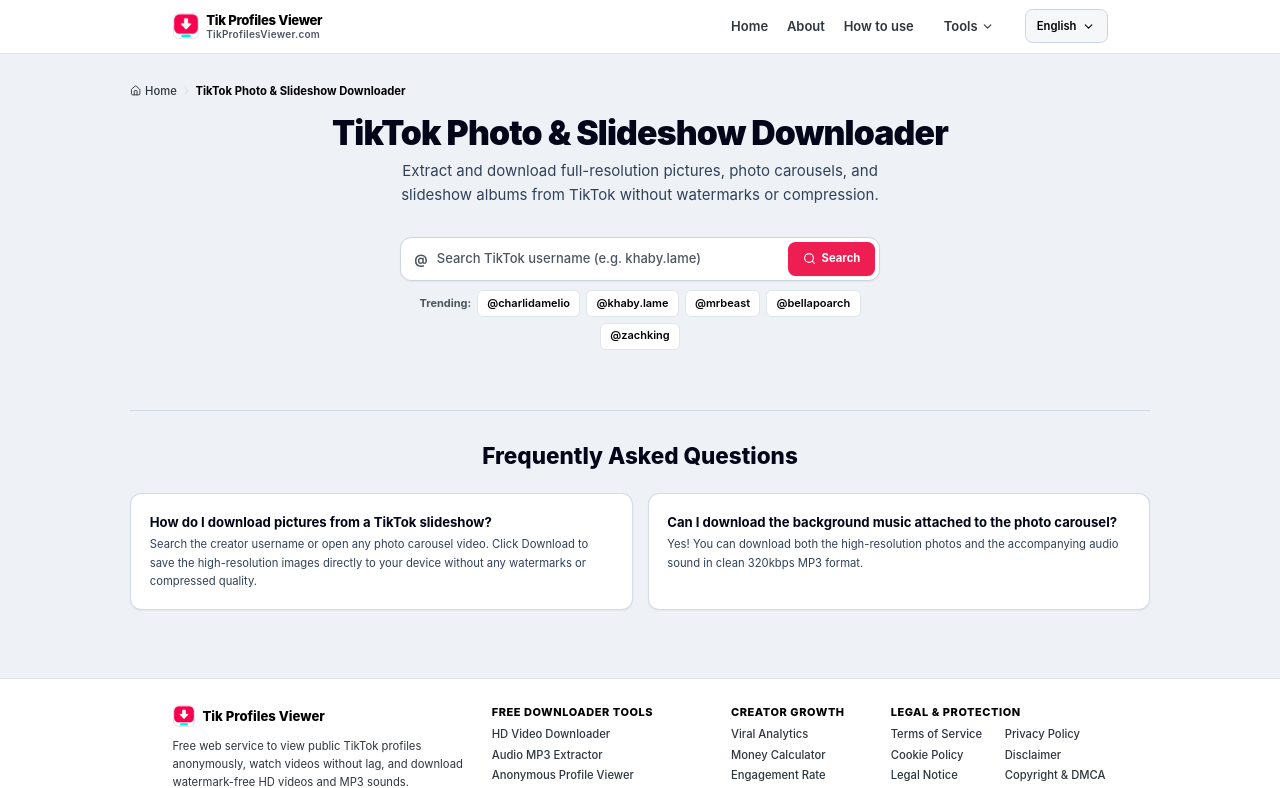
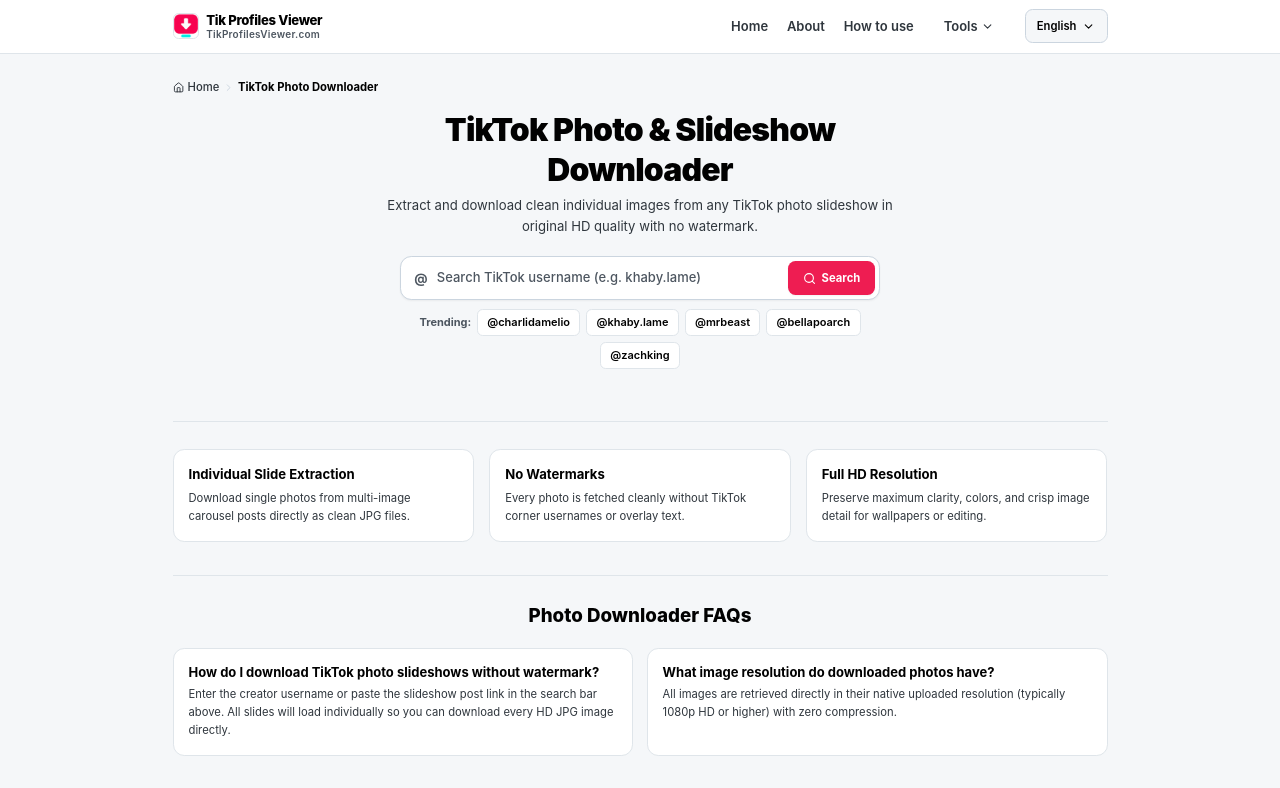
Before and after one commit to eaelax/testing, a Next.js app: page /tiktok-photo-downloader in a window 1280 px wide. Shown: the top 788 px of the page. Built offline with nearby package versions, Linux system fonts and the light colour scheme.

Commit message:
Update app/tiktok-photo-downloader/page.tsx from AI Studio

```diff
--- a/app/tiktok-photo-downloader/page.tsx
+++ b/app/tiktok-photo-downloader/page.tsx
@@ -6,13 +6,13 @@ import TikTokProfileViewer from '@/components/TikTokProfileViewer';
 import AdSlot from '@/components/AdSlot';
 
 export const metadata: Metadata = {
-  title: 'TikTok Photo & Slideshow Downloader - Save Carousel Pictures in HD',
+  title: 'TikTok Photo & Slideshow Downloader - Save HD Images No Watermark',
   description:
-    'Download full resolution photos, image carousels, and slideshow pictures from TikTok without watermarks. Free tool on TikProfilesViewer.com.',
+    'Download individual TikTok photos and full photo slideshows in crisp original HD JPG format without watermarks. Free online TikTok image downloader.',
   openGraph: {
-    title: 'TikTok Photo & Slideshow Downloader - Save Carousel Pictures in HD',
+    title: 'TikTok Photo & Slideshow Downloader - Save HD Images No Watermark',
     description:
-      'Download full resolution photos, image carousels, and slideshow pictures from TikTok without watermarks.',
+      'Extract and download clean TikTok photo slideshows and images without watermark logos.',
     url: 'https://tikprofilesviewer.com/tiktok-photo-downloader',
     siteName: 'Tik Profiles Viewer',
     type: 'website',
@@ -29,62 +29,89 @@ export default function PhotoDownloaderPage() {
     mainEntity: [
       {
         '@type': 'Question',
-        name: 'How do I download pictures from a TikTok slideshow?',
+        name: 'How do I download TikTok photo slideshows without watermark?',
         acceptedAnswer: {
           '@type': 'Answer',
-          text: 'Search the creator username or open any photo carousel video. Click Download to save the high-resolution images directly to your device without any watermarks or compressed quality.',
+          text: 'Enter the creator username or paste the slideshow post link in the search bar above. All slides will load individually so you can download every HD JPG image directly.',
         },
       },
       {
         '@type': 'Question',
-        name: 'Can I download the background music attached to the photo carousel?',
+        name: 'What image resolution do downloaded photos have?',
         acceptedAnswer: {
           '@type': 'Answer',
-          text: 'Yes! You can download both the high-resolution photos and the accompanying audio sound in clean 320kbps MP3 format.',
+          text: 'All images are retrieved directly in their native uploaded resolution (typically 1080p HD or higher) with zero compression.',
         },
       },
     ],
   };
 
   return (
-    <div className="min-h-screen flex flex-col bg-[#eef2f6] text-slate-900">
+    <div className="min-h-screen flex flex-col bg-[var(--surface-canvas)] text-[var(--ink-primary)]">
       <Navbar />
 
-      <main className="flex-1 max-w-[1080px] w-full mx-auto px-4 sm:px-6 lg:px-8 py-6 sm:py-8">
+      <main className="flex-1 max-w-[980px] w-full mx-auto px-4 sm:px-6 py-5 sm:py-7">
         <script
           type="application/ld+json"
           dangerouslySetInnerHTML={{ __html: JSON.stringify(faqSchema) }}
         />
 
-        <Breadcrumbs items={[{ label: 'TikTok Photo & Slideshow Downloader' }]} />
+        <Breadcrumbs items={[{ label: 'TikTok Photo Downloader' }]} />
         <AdSlot placement="header" />
 
-        {/* Hero Section */}
-        <div className="text-center max-w-2xl mx-auto mb-6 sm:mb-8">
-          <h1 className="text-2xl sm:text-3xl md:text-4xl font-black text-slate-950 tracking-tight">
+        {/* Compact Hero Section */}
+        <div className="text-center max-w-xl mx-auto mb-5">
+          <h1 className="text-[length:var(--h1-size)] font-black text-[var(--ink-primary)] tracking-tight leading-tight">
             TikTok Photo &amp; Slideshow Downloader
           </h1>
-          <p className="text-xs sm:text-sm md:text-base text-slate-700 mt-2 leading-relaxed max-w-xl mx-auto">
-            Extract and download full-resolution pictures, photo carousels, and slideshow albums from TikTok without watermarks or compression.
+          <p className="text-xs sm:text-sm text-[var(--ink-secondary)] mt-1.5 leading-relaxed">
+            Extract and download clean individual images from any TikTok photo slideshow in original HD quality with no watermark.
           </p>
         </div>
 
-        {/* Interactive Downloader with empty input until user types */}
+        {/* Interactive Viewer */}
         <TikTokProfileViewer
           initialUsername=""
           autoSearch={false}
         />
 
+        {/* Feature Highlights */}
+        <section className="mt-10 pt-7 border-t border-[var(--border-subtle)]">
+          <div className="grid grid-cols-1 md:grid-cols-3 gap-4">
+            <div className="p-4 rounded-xl bg-[var(--surface-elevated)] border border-[var(--border-subtle)] flex flex-col gap-1.5">
+              <h2 className="text-sm font-bold text-[var(--ink-primary)]">Individual Slide Extraction</h2>
+              <p className="text-xs text-[var(--ink-secondary)] leading-relaxed">
+                Download single photos from multi-image carousel posts directly as clean JPG files.
+              </p>
+            </div>
+            <div className="p-4 rounded-xl bg-[var(--surface-elevated)] border border-[var(--border-subtle)] flex flex-col gap-1.5">
+              <h2 className="text-sm font-bold text-[var(--ink-primary)]">No Watermarks</h2>
+              <p className="text-xs text-[var(--ink-secondary)] leading-relaxed">
+                Every photo is fetched cleanly without TikTok corner usernames or overlay text.
+              </p>
+            </div>
+            <div className="p-4 rounded-xl bg-[var(--surface-elevated)] border border-[var(--border-subtle)] flex flex-col gap-1.5">
+              <h2 className="text-sm font-bold text-[var(--ink-primary)]">Full HD Resolution</h2>
+              <p className="text-xs text-[var(--ink-secondary)] leading-relaxed">
+                Preserve maximum clarity, colors, and crisp image detail for wallpapers or editing.
+              </p>
+            </div>
+          </div>
+        </section>
+
         {/* FAQs */}
-        <section className="mt-12 pt-8 border-t border-slate-300/80 mb-10">
-          <h2 className="text-xl sm:text-2xl font-extrabold text-slate-950 text-center mb-6">
-            Frequently Asked Questions
+        <section className="mt-9 pt-7 border-t border-[var(--border-subtle)] mb-8">
+          <h2 className="text-lg sm:text-xl font-extrabold text-[var(--ink-primary)] text-center mb-5">
+            Photo Downloader FAQs
           </h2>
-          <div className="grid grid-cols-1 md:grid-cols-2 gap-4">
+          <div className="grid grid-cols-1 md:grid-cols-2 gap-3.5">
             {faqSchema.mainEntity.map((faq, i) => (
-              <div key={i} className="p-4 sm:p-5 rounded-xl bg-white border border-slate-300/80 shadow-xs">
-                <h3 className="text-xs sm:text-sm font-bold text-slate-950 mb-1">{faq.name}</h3>
-                <p className="text-xs text-slate-700 leading-relaxed">{faq.acceptedAnswer.text}</p>
+              <div
+                key={i}
+                className="p-4 rounded-xl bg-[var(--surface-elevated)] border border-[var(--border-subtle)] flex flex-col gap-1"
+              >
+                <h3 className="text-xs sm:text-[13px] font-bold text-[var(--ink-primary)]">{faq.name}</h3>
+                <p className="text-xs text-[var(--ink-secondary)] leading-relaxed">{faq.acceptedAnswer.text}</p>
               </div>
             ))}
           </div>
```
